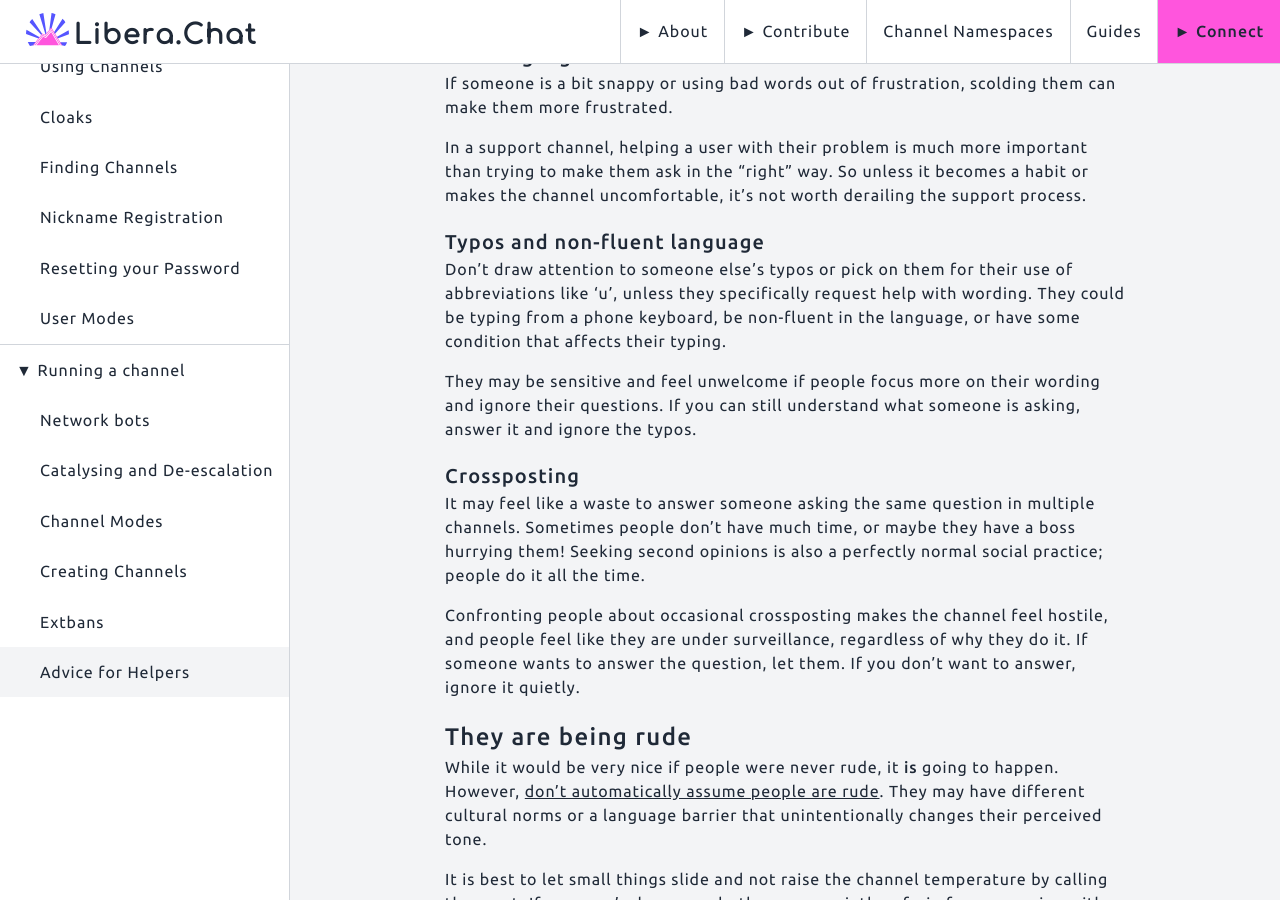
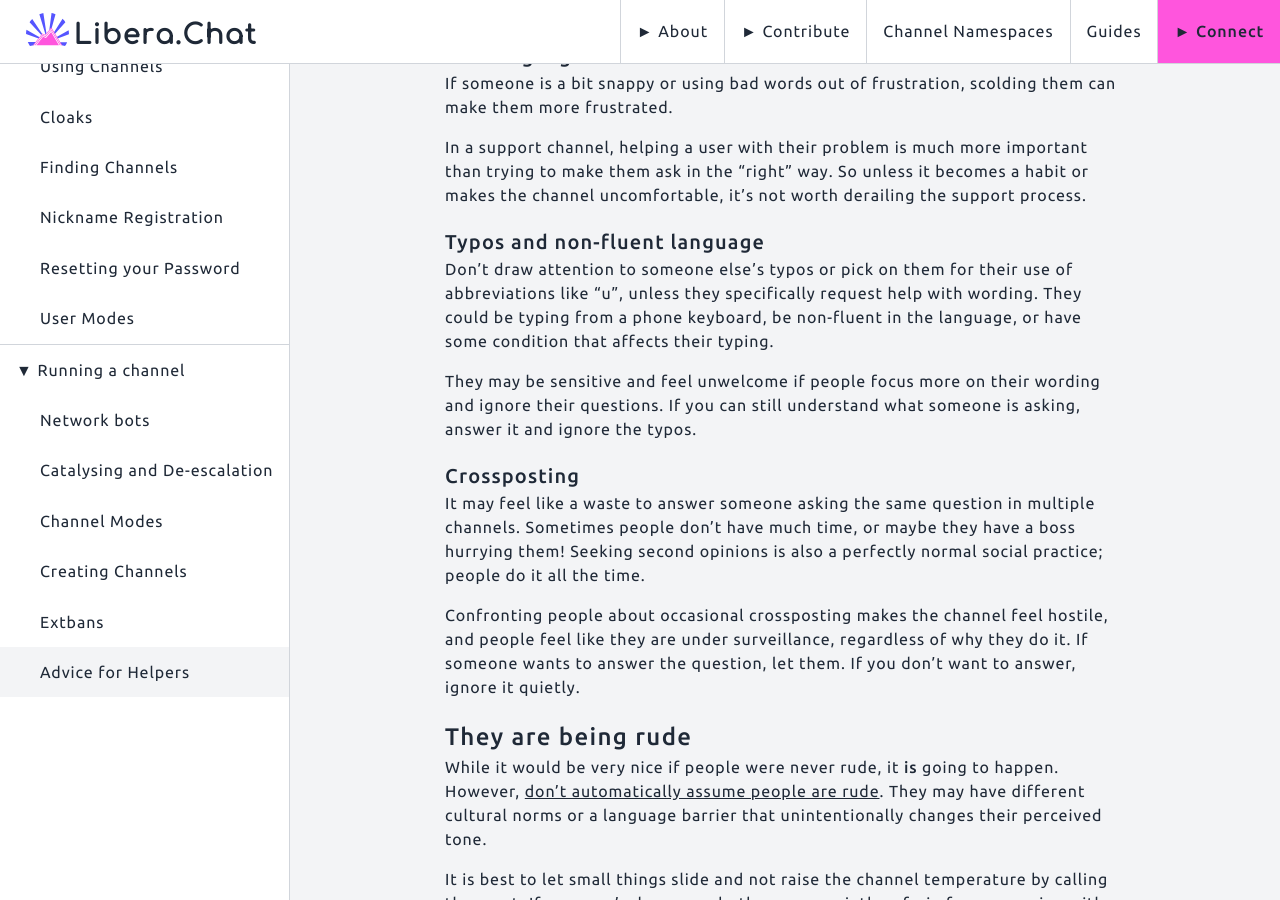
Before and after one commit to Libera-Chat/libera-chat.github.io, a Jekyll site: the page built from content/_guides/helpers.md, in a window 1280 px wide and 900 px high, scrolled down 539 px. Built offline with Jekyll 4.4.1, drawn with Linux system fonts in a browser that asks for light colours; some of the changed lines change nothing that is shown; some of the changed text lies outside the part shown.

Commit message:
Wording fix.

```diff
--- a/content/_guides/helpers.md
+++ b/content/_guides/helpers.md
@@ -36,7 +36,7 @@
 ### Typos and non-fluent language
 
 Don't draw attention to someone else's typos or pick on them for their use of
-abbreviations like 'u', unless they specifically request help with wording.
+abbreviations like "u", unless they specifically request help with wording.
 They could be typing from a phone keyboard, be non-fluent in the language, or
 have some condition that affects their typing.
 
@@ -161,5 +161,4 @@
 become defensive at being "ganged up on".
 
 If necessary, use the `/ignore` functionality in your client to stop
-contributing. You don't want to cause the situation to escalate, or you might
-also end up in trouble.
+contributing.
```
